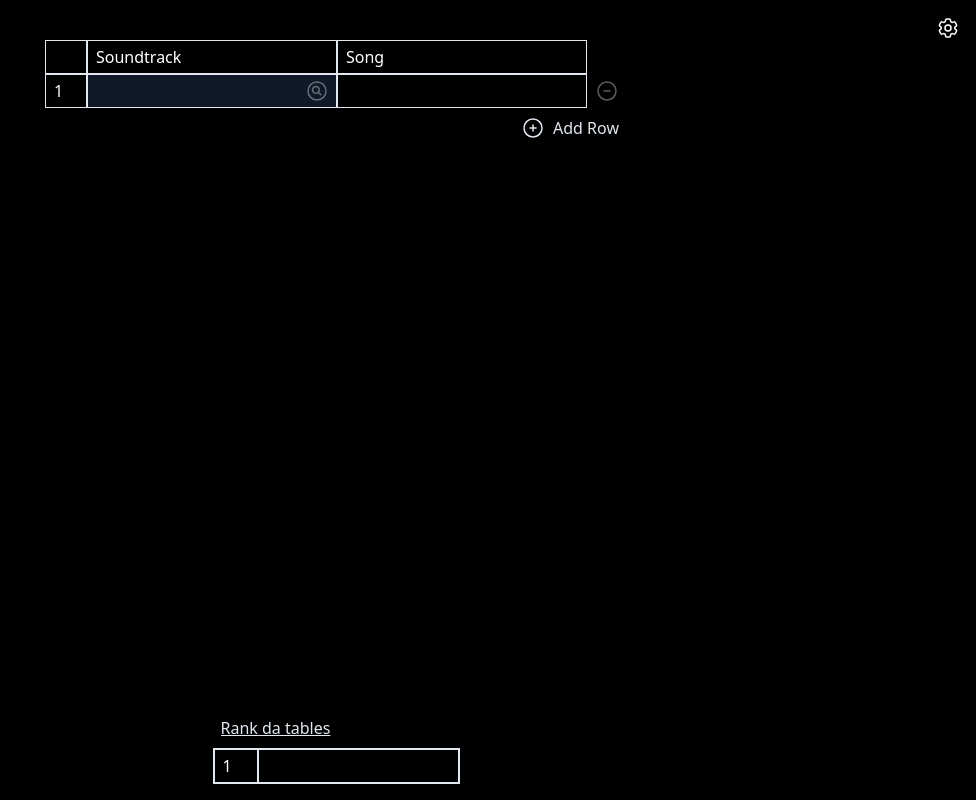
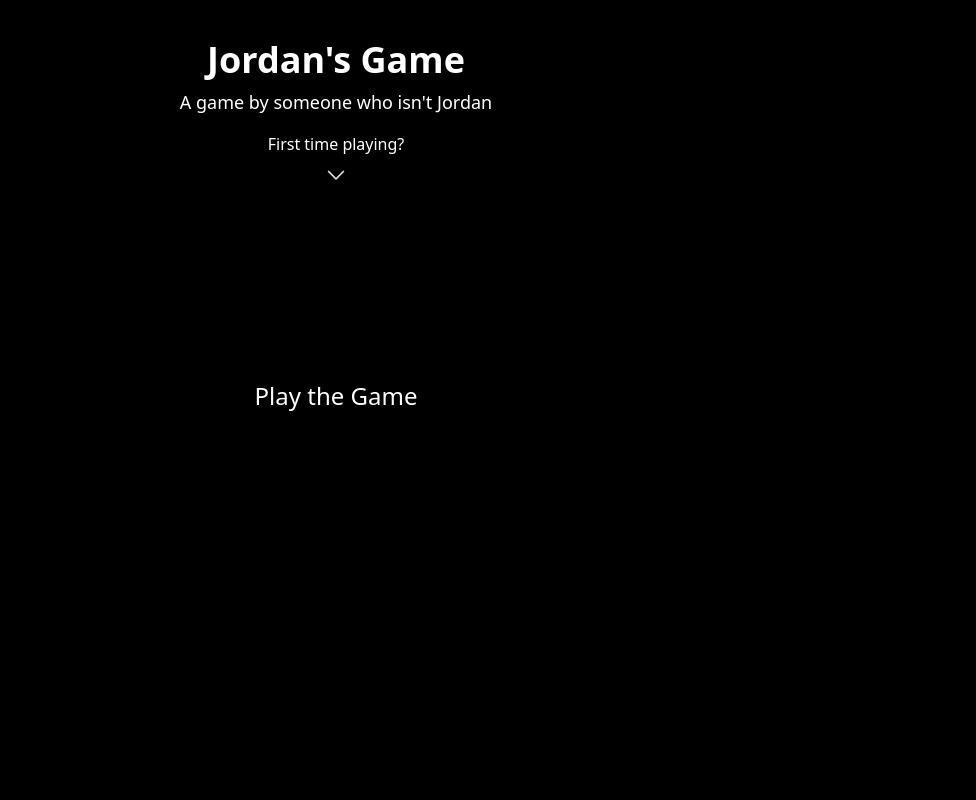
Before and after one commit to codyfp/soundtrack-song-ranker, a Next.js app: page / in a window 1280 px wide. Shown: the whole page, without its empty margins (304-1280 px from the left). Built offline with nearby package versions, Linux system fonts and the light colour scheme.

Commit message:
add homepage

```diff
--- a/package.json
+++ b/package.json
@@ -11,6 +11,7 @@
   "dependencies": {
     "@heroicons/react": "^2.1.1",
     "axios": "^1.6.7",
+    "framer-motion": "^11.0.24",
     "next": "14.1.0",
     "react": "^18",
     "react-dom": "^18"
--- a/pages/index.tsx
+++ b/pages/index.tsx
@@ -1,148 +1,79 @@
-import React, { useState } from "react";
+import React, { useState, useRef, useEffect } from "react";
 import Head from "next/head";
-import Table from "@/components/table";
-import DropTable from "@/components/dropTable";
-import { RowProps, SelectionTable } from "@/types";
-import { TrashIcon, Cog6ToothIcon } from "@heroicons/react/24/outline";
-import createRandomString from "@/utils/createRandomString";
+import Link from "next/link";
+import { ChevronDownIcon } from "@heroicons/react/24/outline";
+import { motion, Variants } from "framer-motion";
+
+const MEDIA_OPTIONS = ["Games", "Movies", "TV Shows", "Anime"];
+const itemVariants: Variants = {
+  open: {
+    opacity: 1,
+    y: 0,
+    transition: { type: "spring", stiffness: 300, damping: 24 },
+  },
+  closed: { opacity: 0, y: 20, transition: { duration: 0.2 } },
+};
 
 export default function Home() {
-  const [mainTableRows, setMainTableRows] = useState<RowProps[]>([{}]);
-  const [selectionTables, setSelectionTables] = useState<SelectionTable[]>([{ id: createRandomString(), rows: {} }]); //TODO use this for state management of multiple tables to allow saving
-  const [draggedItem, setDraggedItem] = useState<string>("");
-  const [showSettings, setShowSettings] = useState<boolean>(false);
+  const timer = useRef<NodeJS.Timeout | null>(null);
+  const [showHelp, setShowHelp] = useState<boolean>(false);
+  const [position, setPosition] = useState<number>(0);
 
-  if (typeof window !== "undefined") {
-    window.onblur = () => {
-      saveTables();
-    };
-  }
-
-  const onDrag = (e: React.DragEvent<HTMLDivElement>, name: string) => {
-    e.preventDefault();
-    setDraggedItem(name);
-  };
-
-  const saveTables = () => {
-    if (!!mainTableRows?.[0]?.name) {
-      localStorage.setItem("mainTableRows", JSON.stringify(mainTableRows));
-      localStorage.setItem("selectionTables", JSON.stringify(selectionTables));
-    }
-  };
-  const loadTables = () => {
-    const mainTableRows = localStorage.getItem("mainTableRows");
-    if (mainTableRows) {
-      setMainTableRows(JSON.parse(mainTableRows));
-    }
-    const selectionTables = localStorage.getItem("selectionTables");
-    if (selectionTables) {
-      setSelectionTables(JSON.parse(selectionTables));
-    }
-  };
+  useEffect(() => {
+    timer.current = setTimeout(() => {
+      position < MEDIA_OPTIONS.length - 1 ? setPosition(position + 1) : setPosition(0);
+    }, 2000);
+    return () => clearTimeout(timer);
+  }, [MEDIA_OPTIONS.length, position]);
 
   return (
-    <main className="flex flex-col items-center justify-between min-h-screen px-10 pt-10">
+    <main className="flex flex-col items-center min-h-screen px-10 pt-10">
       <Head>
-        <title>Rank da Soundtracks aye</title>
+        <title>Jordan's Game</title>
         <link rel="icon" href="/favicon.ico" />
       </Head>
-      <Cog6ToothIcon
-        className="absolute w-6 h-6 cursor-pointer top-4 right-4"
-        onClick={() => setShowSettings(!showSettings)}
-      />
-      {showSettings ? (
-        <div className="absolute z-10 flex flex-col gap-2 p-2 top-12 right-4 bg-slate-800 rounded-xl">
-          <button
-            className="px-4 py-2 border rounded-full hover:scale-105 drop-shadow-lg text-slate-200 border-slate-200"
-            onClick={() => setSelectionTables([...selectionTables, { id: createRandomString(), rows: {} }])}
+      <h1 className="text-4xl font-bold">Jordan's Game</h1>
+      <p className="text-lg mt-2">A game by someone who isn't Jordan</p>
+      <motion.nav initial={false} animate={showHelp ? "open" : "closed"}>
+        <button onClick={() => setShowHelp(!showHelp)} className="flex flex-col items-center justify-center my-4 gap-2">
+          <div className="flex flex-col gap-2">First time playing?</div>
+          <ChevronDownIcon className="w-6 h-6 animate-bounce" />
+          <motion.ul
+            variants={{
+              open: {
+                clipPath: "inset(0% 0% 0% 0% round 10px)",
+                transition: {
+                  type: "spring",
+                  bounce: 0,
+                  duration: 0.7,
+                  delayChildren: 0.3,
+                  staggerChildren: 0.05,
+                },
+              },
+              closed: {
+                clipPath: "inset(10% 50% 90% 50% round 10px)",
+                transition: {
+                  type: "spring",
+                  bounce: 0,
+                  duration: 0.3,
+                },
+              },
+            }}
+            className="flex flex-col gap-2 p-4 rounded-xl bg-slate-800 w-[500px]"
           >
-            Add Ranking Table
-          </button>
-          <button className="px-4 py-2 rounded-full hover:scale-105 drop-shadow-lg bg-slate-600" onClick={saveTables}>
-            Save Tables
-          </button>
-          <button className="px-4 py-2 rounded-full hover:scale-105 drop-shadow-lg bg-slate-600" onClick={loadTables}>
-            Load Tables
-          </button>
-          <button
-            className="px-4 py-2 rounded-full hover:scale-105 drop-shadow-lg bg-slate-600"
-            onClick={() => {
-              setMainTableRows([{}]);
-              let clearedTables = selectionTables.map((table) => {
-                table.rows = {};
-                return table;
-              });
-              setSelectionTables(clearedTables);
-            }}
-          >
-            Reset Soundtracks
-          </button>
-          <button
-            className="px-4 py-2 rounded-full hover:scale-105 drop-shadow-lg bg-slate-600"
-            onClick={() => {
-              saveTables();
-              setMainTableRows([{}]);
-              setSelectionTables([{ id: createRandomString(), rows: {} }]);
-            }}
-          >
-            Reset Everything
-          </button>
-        </div>
-      ) : null}
-      <Table
-        header={{ name: "Soundtrack", song: "Song" }}
-        rows={mainTableRows}
-        setRows={setMainTableRows}
-        onDrag={onDrag}
-      />
-      <div className={`p-4 flex overflow-hidden items-center z-10 max-w-[100vw]`}>
-        {/* <div className="flex gap-10"> */}
-        <ul role="list" className="flex flex-row gap-2 overflow-x-scroll no-scrollbar w-max snap-x scroll-smooth">
-          {selectionTables.map((table, index) => {
-            const { title, rows } = table;
-
-            const setTitle = (newTitle: string) => {
-              const newTables = [...selectionTables];
-              newTables[index].title = newTitle;
-              setSelectionTables(newTables);
-            };
-
-            const setRow = (newRow: { rank: number; value: string }) => {
-              const newTables = [...selectionTables];
-              newTables[index].rows[newRow.rank] = newRow.value;
-              setSelectionTables(newTables);
-            };
-
-            return (
-              <li key={table.id} className="snap-start">
-                <div className="relative">
-                  {selectionTables.length > 1 && (
-                    <button
-                      className="absolute right-0 flex items-center p-1 border border-collapse rounded-full h-min w-min border-slate-200 text-slate-200 opacity-40 hover:opacity-100"
-                      onClick={() => {
-                        const newTables = [...selectionTables];
-                        newTables.splice(index, 1);
-                        setSelectionTables(newTables);
-                      }}
-                    >
-                      <TrashIcon className="w-4 h-4" />
-                    </button>
-                  )}
-                  <DropTable
-                    key={index}
-                    mainRows={mainTableRows}
-                    selectionTableRows={rows}
-                    setRow={setRow}
-                    draggedItem={draggedItem}
-                    title={title ?? "Rank da tables"}
-                    setTitle={setTitle}
-                  />
-                </div>
-              </li>
-            );
-          })}
-        </ul>
-      </div>
+            <motion.li variants={itemVariants}>
+              Enter any number of {MEDIA_OPTIONS[position]} that have a soundtrack
+              <br />
+              into the top table
+            </motion.li>
+            <motion.li variants={itemVariants}>Roll the dice to get a random song for each soundtrack</motion.li>
+            <motion.li variants={itemVariants}>Drag the song into a position in the bottom tables</motion.li>
+          </motion.ul>
+        </button>
+      </motion.nav>
+      <Link href="/play" className="px-4 py-2 mt-4 rounded-full hover:scale-110 drop-shadow-lg">
+        <h2 className="text-2xl">Play the Game</h2>
+      </Link>
     </main>
   );
 }
```
Also changed, not shown: pages/play.tsx (added, +148 -0 lines), 1 other file (tests, documents, lock files or other folders).
